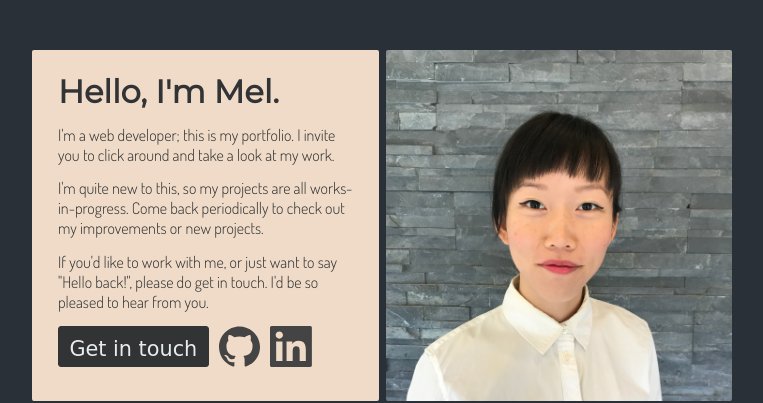
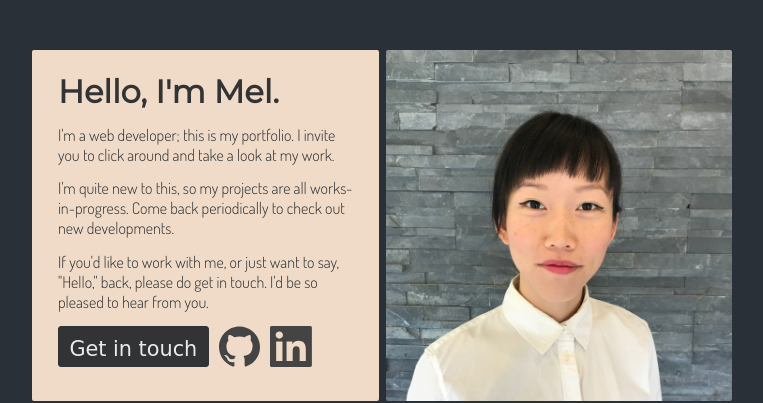
Before and after one commit to mel-lim/portfolio, a plain HTML site: page index.html in a window 1280 px wide. Shown: the top 403 px of the page, without its empty margins (258-1021 px from the left). Drawn offline with Linux system fonts and the light colour scheme; a web font is replaced by a local one.

Commit message:
Tweak copy in intro box

```diff
--- a/index.html
+++ b/index.html
@@ -31,8 +31,8 @@
     <div id="intro-container">
       <h1>Hello, I'm Mel.</h1>
       <p>I'm a web developer; this is my portfolio. I invite you to click around and take a look at my work.</p>
-      <p>I'm quite new to this, so my projects are all works-in-progress. Come back periodically to check out my improvements or new projects.</p>
-      <p>If you'd like to work with me, or just want to say "Hello back!", please do get in touch. I'd be so pleased to hear from you.</p>
+      <p>I'm quite new to this, so my projects are all works-in-progress. Come back periodically to check out new developments.</p>
+      <p>If you'd like to work with me, or just want to say, "Hello," back, please do get in touch. I'd be so pleased to hear from you.</p>
 
       <!-- Get in touch button -->
       <a href="contact-me.html" class="button-link" id="contact-me-link"><button id="get-in-touch-button">Get in touch</button></a>
```
